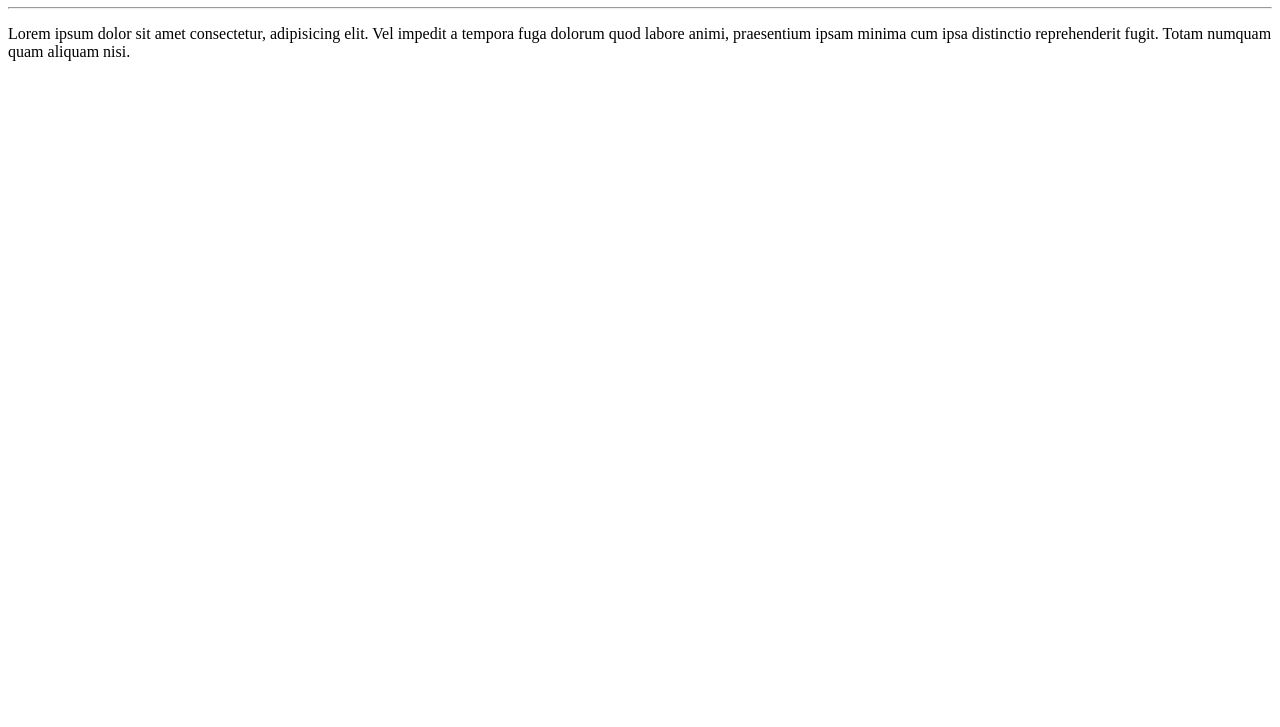
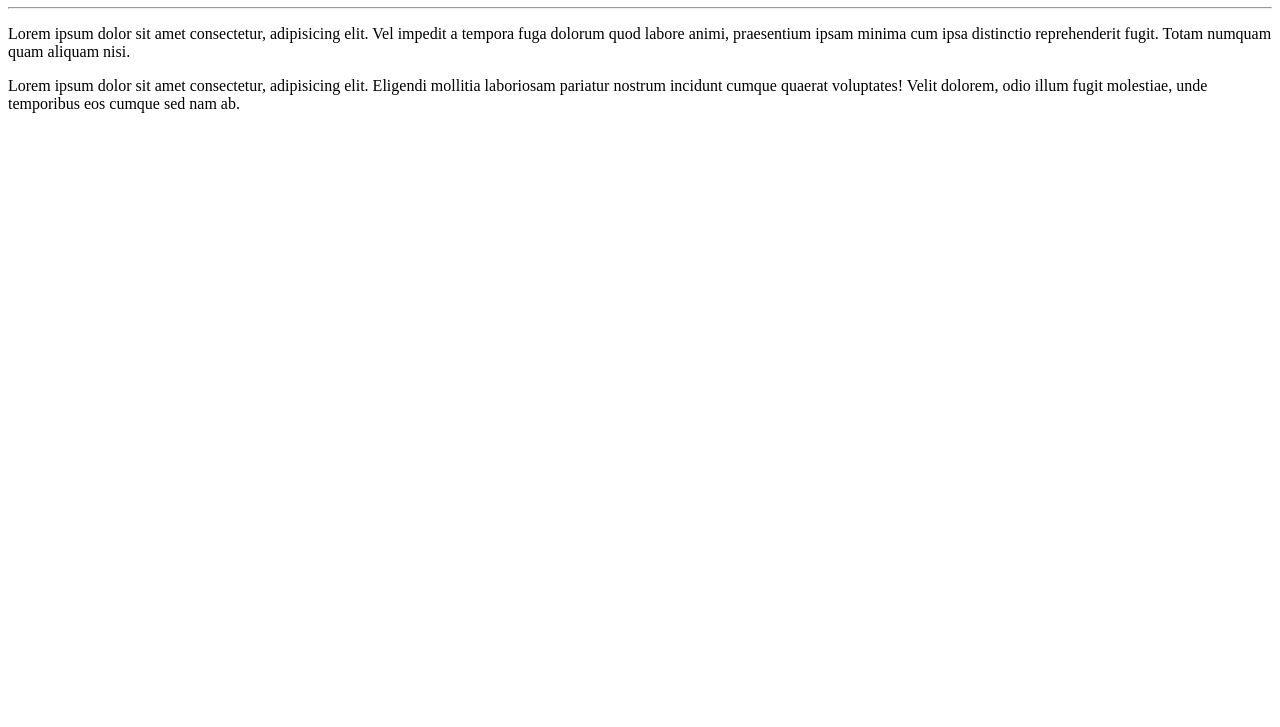
Before and after one commit to Osvaldo1303/Ola-Mundo, a plain HTML site: page site-exemplo/index.html in a window 1280 px wide. Shown: the part 73-800 px from the top of the page. Drawn offline with Linux system fonts and the light colour scheme.

Commit message:
Adicionei um parágrafo

```diff
--- a/site-exemplo/index.html
+++ b/site-exemplo/index.html
@@ -8,7 +8,7 @@
 <body>
     <h1>Olá, Mundo!</h1>
     <hr>
-    <p>Lorem ipsum dolor sit amet consectetur, adipisicing elit. Vel impedit a tempora fuga dolorum quod labore animi, praesentium ipsam minima cum ipsa distinctio reprehenderit fugit. Totam numquam quam aliquam nisi.</p>
+    <p>Lorem ipsum dolor sit amet consectetur, adipisicing elit. Vel impedit a tempora fuga dolorum quod labore animi, praesentium ipsam minima cum ipsa distinctio reprehenderit fugit. Totam numquam quam aliquam nisi.</p><p>Lorem ipsum dolor sit amet consectetur, adipisicing elit. Eligendi mollitia laboriosam pariatur nostrum incidunt cumque quaerat voluptates! Velit dolorem, odio illum fugit molestiae, unde temporibus eos cumque sed nam ab.</p>
 
 </body>
 </html>
```
